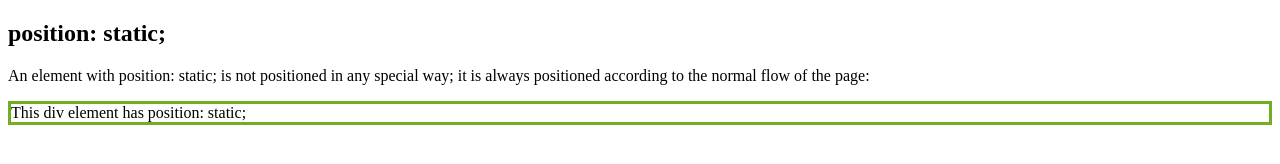
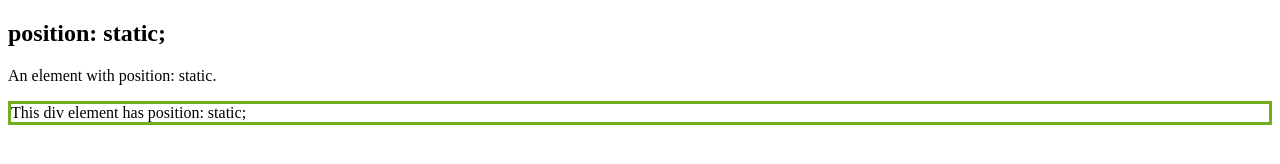
Before and after one commit to PemDorjeSherpa/learn-git, a plain HTML site: page test-project/index.html in a window 1280 px wide. Drawn offline with Linux system fonts and the light colour scheme.

Commit message:
some paragraph text deleted from p tag

```diff
--- a/test-project/index.html
+++ b/test-project/index.html
@@ -12,8 +12,7 @@ div.static {
 
 <h2>position: static;</h2>
 <!--NEW ADDED HEADING-->
-<p>An element with position: static; is not positioned in any special way; it is
-always positioned according to the normal flow of the page:</p>
+<p>An element with position: static.</p>
 
 <div class="static">
 This div element has position: static;
```
